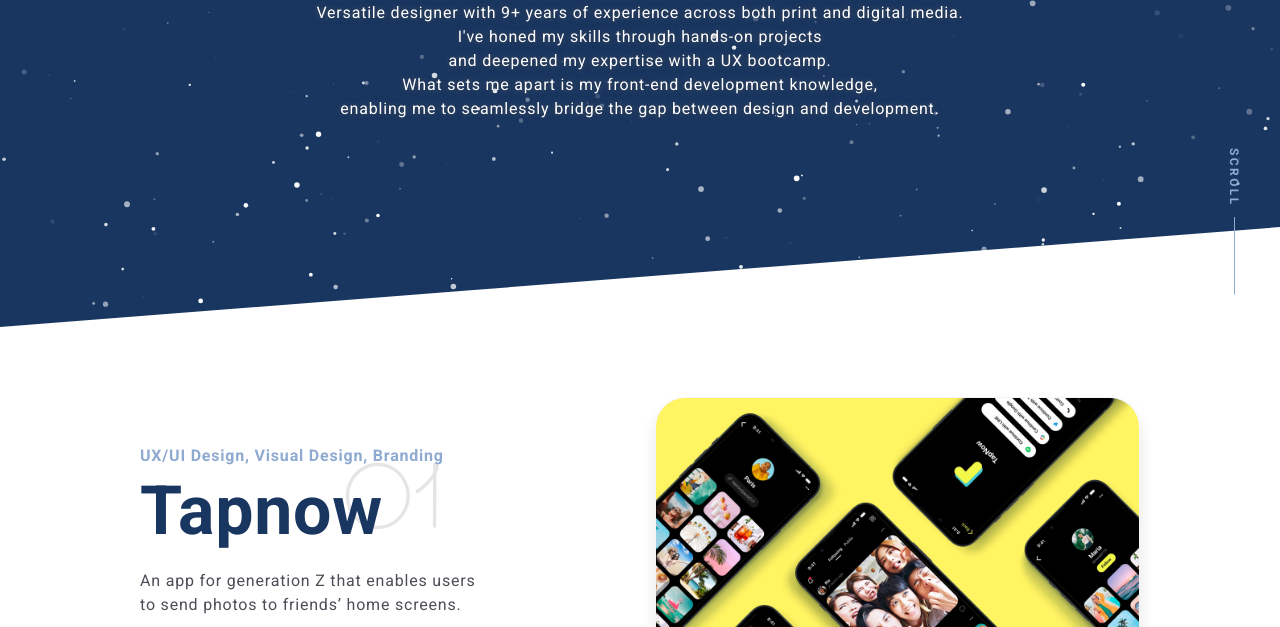
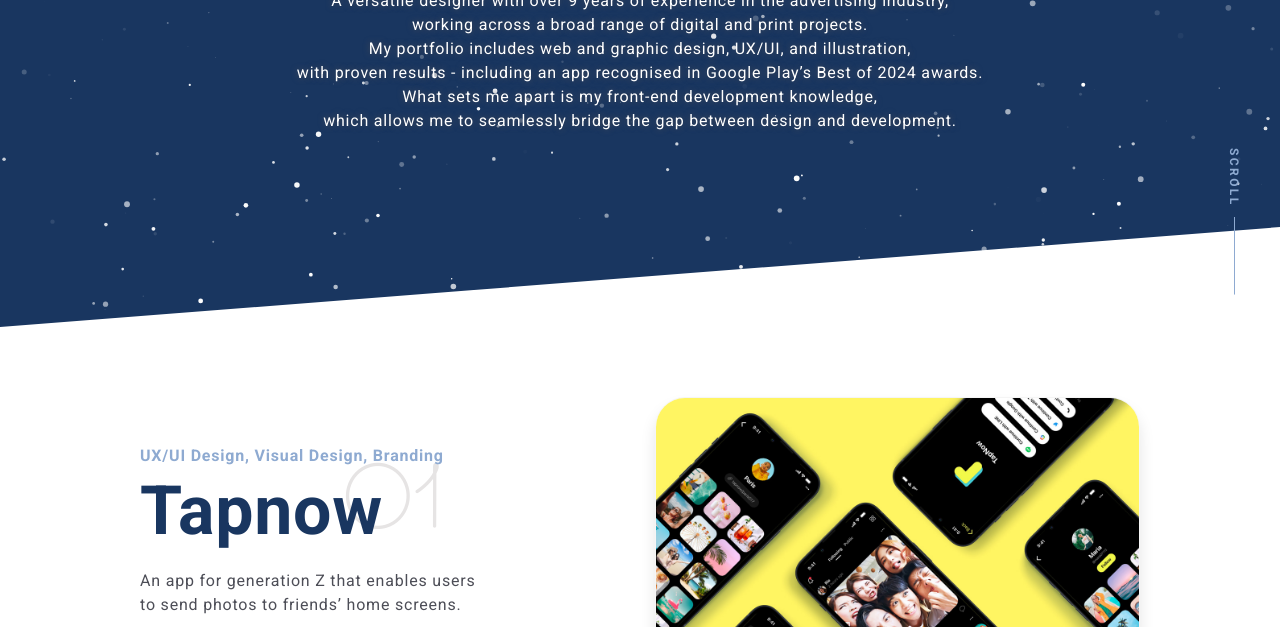
Before and after one commit to chachamana/portfolio, a plain HTML site: page index.html in a window 1280 px wide. Shown: the part 473-1100 px from the top of the page. Drawn offline with nearby package versions, Linux system fonts and the light colour scheme.

Commit message:
changed kv words
changed kv words

```diff
--- a/index.html
+++ b/index.html
@@ -93,12 +93,12 @@
           <p class="kv__copy__sub u-color-third mb-1">UX/UI Design, Development, Illustration</p>
           <h2 class="kv__copy__main mb-2 u-color-primary">Manami Watanabe</h2>
           <p class="kv__copy__text u-white">
-            Versatile designer with 9+ years of experience across both print and digital media.<br>
-I've honed my skills through hands-on projects             <br class="u-pconly" />
-and deepened my expertise with a UX bootcamp.<br>
-What sets me apart is my front-end development knowledge,<br>
-enabling me to seamlessly bridge the gap between design and development.<br>
-
+            A versatile designer with over 9 years of experience in the advertising industry,<br />
+            working across a broad range of digital and print projects.<br />
+            My portfolio includes web and graphic design, UX/UI, and illustration,<br />
+            with proven results - including an app recognised in Google Play’s Best of 2024 awards.<br />
+            What sets me apart is my front-end development knowledge,<br />
+            which allows me to seamlessly bridge the gap between design and development.<br />
           </p>
           <span class="kv__scroll">SCROLL</span>
         </div>
```
